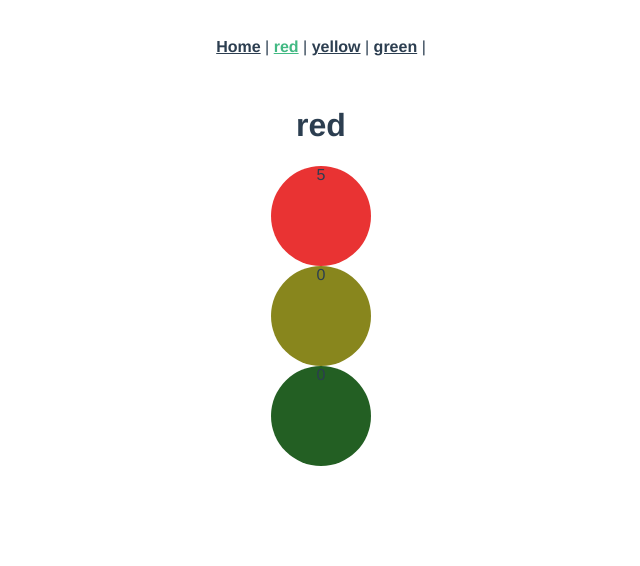
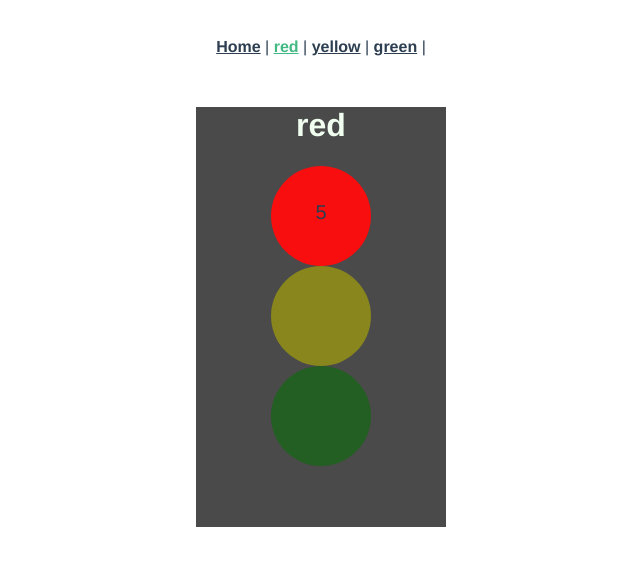
Before and after one commit to spokik/test-task1, a Vue app: page /red in a window 1280 px wide. Shown: the top 566 px of the page, without its empty margins (319-959 px from the left). Built offline with nearby package versions, Linux system fonts and the light colour scheme.

Commit message:
Стили

```diff
--- a/src/App.vue
+++ b/src/App.vue
@@ -11,6 +11,17 @@
 </template>
 
 <style>
+.grey-box {
+  background-color: rgba(37, 37, 37, 0.829);
+  width: 250px;
+  height: 400px;
+  margin:0 auto 0;
+  padding-bottom: 20px;
+
+}
+h1 {
+  color:honeydew;
+}
 #app {
   font-family: Avenir, Helvetica, Arial, sans-serif;
   -webkit-font-smoothing: antialiased;
--- a/src/components/Green-Lamp.vue
+++ b/src/components/Green-Lamp.vue
@@ -1,6 +1,6 @@
 <template>
   <div class="green-lamp" v-bind:class="{ active: state.greenLight }">
-    {{time / 1000}}
+   <div class="inner">{{time === 0 ? '' : time / 1000}}</div>
   </div>
 </template>
 
@@ -44,11 +44,18 @@ export default {
 <!-- Add "scoped" attribute to limit CSS to this component only -->
 <style scoped>
 .green-lamp {
+  text-align: center;
   width: 100px;
   height: 100px;
   background-color: rgb(35, 95, 35);
   border-radius: 50%;
   margin:0 auto;
+
+}
+.inner {
+    display: inline-block;
+    margin-top: 35px;
+    font-size: 20px;
 }
 .active {
   background-color:  rgb(64, 212, 64);
--- a/src/components/Red-Lamp.vue
+++ b/src/components/Red-Lamp.vue
@@ -1,6 +1,6 @@
 <template>
   <div class="red-lamp" v-bind:class="{ active: state.redLight }">
-    {{time / 1000}}
+   <div class="inner">{{time === 0 ? '' : time / 1000}}</div>
   </div>
 </template>
 
@@ -51,7 +51,12 @@ export default {
   margin:0 auto;
 }
 .active {
-  background-color: rgb(233, 51, 51);
+  background-color: rgb(248, 14, 14);
+}
+.inner {
+    display: inline-block;
+    margin-top: 35px;
+    font-size: 20px;
 }
 h3 {
   margin: 40px 0 0;
--- a/src/components/Yellow-Lamp.vue
+++ b/src/components/Yellow-Lamp.vue
@@ -1,6 +1,6 @@
 <template>
   <div class="yellow-lamp" v-bind:class="{ active: state.yellowLight }">
-    {{time / 1000}}
+   <div class="inner">{{time === 0 ? '' : time / 1000}}</div>
   </div>
 </template>
 
@@ -53,6 +53,11 @@ export default {
 .active {
   background-color: rgb(212, 210, 52);
 }
+.inner {
+    display: inline-block;
+    margin-top: 35px;
+    font-size: 20px;
+}
 h3 {
   margin: 40px 0 0;
 }
--- a/src/views/Green.vue
+++ b/src/views/Green.vue
@@ -1,5 +1,5 @@
 <template>
-  <div class="">
+  <div class="grey-box">
     <h1>green</h1>
     <RedLamp/>
     <YellowLamp/>
--- a/src/views/Red.vue
+++ b/src/views/Red.vue
@@ -1,5 +1,5 @@
 <template>
-  <div class="">
+  <div class="grey-box">
     <h1>red</h1>
     <RedLamp/>
     <YellowLamp/>
--- a/src/views/Yellow.vue
+++ b/src/views/Yellow.vue
@@ -1,5 +1,5 @@
 <template>
-  <div class="">
+  <div class="grey-box">
     <h1>Yellow</h1>
     <RedLamp/>
     <YellowLamp/>
```
